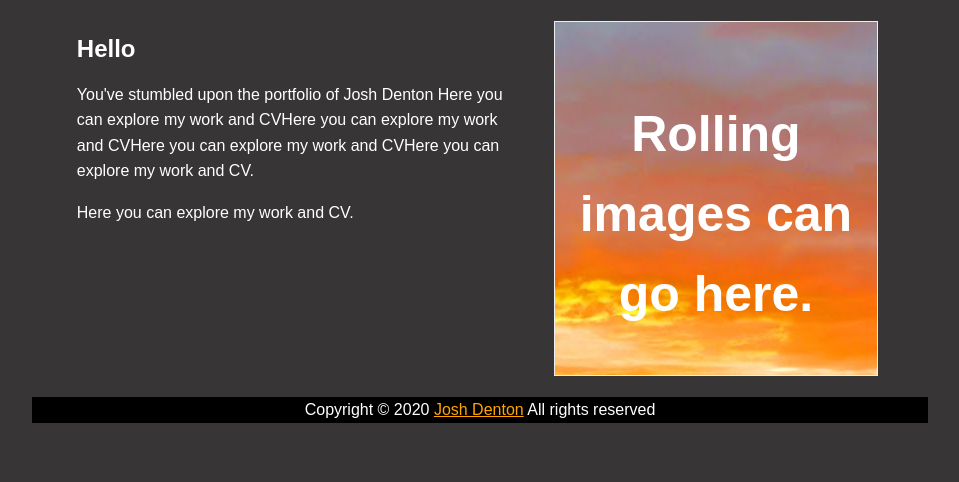
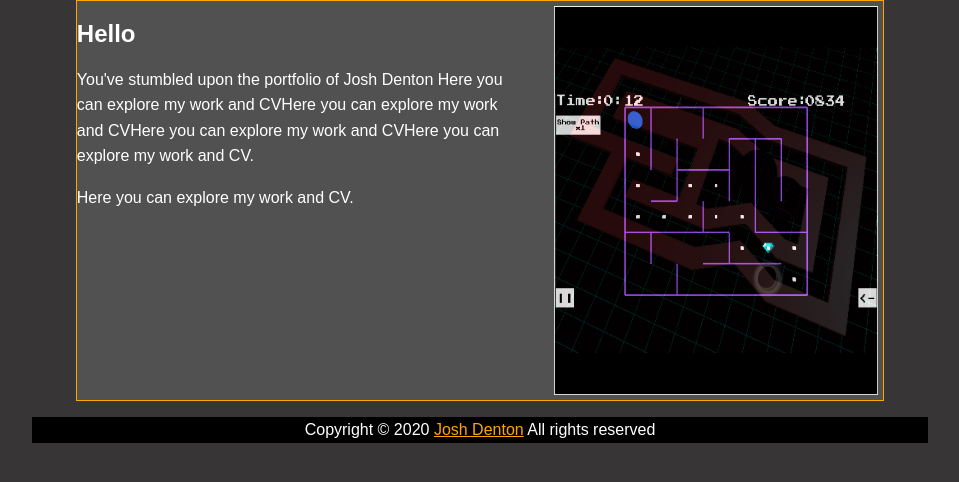
Before and after one commit to joshuadenton5/joshuadenton.github.io, a PHP site: page / in a window 1280 px wide. Shown: the part 175-657 px from the top of the page, without its empty margins (160-1119 px from the left). Run offline with PHP 8.4, Linux system fonts and the light colour scheme.

Commit message:
added image fade, changed certain positions

```diff
--- a/css/style.css
+++ b/css/style.css
@@ -1,6 +1,4 @@
 body {
-    background-color: #ffffff;
-    color: rgb(0, 0, 0);
     font-family: sans-serif;
     font-size: 16px;
     line-height: 1.6em;
@@ -13,9 +11,13 @@ body {
 	overflow: hidden;
     background-color: rgb(55, 53, 53);
 }
-.mainCon{
-    width:90%;
-    margin:auto;
+.mainCon {
+    width: 90%;
+    margin: auto;
+    background-color: rgb(81, 81, 81);
+    border: ridge, thin;
+    border-color: orange;
+    overflow: hidden;
 }
 #main-header
 {
@@ -46,7 +48,7 @@ body {
 	background-color: rgb(81, 81, 81);
     border:ridge;
     border-color: orange;
-    border-width: 1px;
+    border-width: thin;
 }
 #bar{
 	display: inline-block;
@@ -68,16 +70,66 @@ body {
 	color:orange;
 }
 
-#showcase{
-    background-image: url(../images/BartonSunset.jpg);
-	background-repeat: no-repeat;
-	background-position: center center;
-	margin:5px;
-	text-align: center;
+#showcase {
+    height: 387px;
+    position:relative;
+    background-repeat: no-repeat;
+    background-position: center;
+    background-size: cover;
+    background-attachment: fixed;
+    margin: 5px;
     border: ridge;
     border-width: thin;
     float: right;
     width: 40%;
+}
+
+    #showcase img {
+    height: inherit;
+    width: 100%;
+    position: absolute;
+    left: 0;
+    -webkit-transition: opacity 1s ease-in-out;
+    -moz-transition: opacity 1s ease-in-out;
+    -o-transition: opacity 1s ease-in-out;
+    transition: opacity 1s ease-in-out;
+    }
+
+#showcase img.top{
+    animation-name: sc1fade;
+    animation-timing-function:ease-in-out;
+    animation-iteration-count:infinite;
+    animation-duration: 24s;
+    animation-direction:alternate;
+}
+@keyframes sc1fade{
+    0%{
+        opacity:1;
+    }
+    17%{
+        opacity:1;
+    }
+    25% {
+        opacity: 0;
+    }
+    92%{
+        opacity:0;
+    }
+    100% {
+        opacity: 1;
+    }
+}
+/#showcase img:nth-of-type(1){
+    animation-delay: 6s;
+}
+#showcase img:nth-of-type(2) {
+    animation-delay: 4s;
+}
+#showcase img:nth-of-type(3) {
+    animation-delay: 2s;
+}
+#showcase img:nth-of-type(4) {
+    animation-delay: 0;
 }
 #showcase h1{
 	color: #fff;
@@ -103,11 +155,10 @@ body {
 }
 #main-footer a{
     color:orange;
-
 }
 
-@media(max-width:1200px){
-	#main{
+@media(max-width:1000px){
+	#main, #showcase{
 		width:100%;
 		float:none;
 	}
--- a/index.html
+++ b/index.html
@@ -38,7 +38,10 @@
                 <p>Here you can explore my work and CV.</p>
             </section>
             <section id="showcase">
-                <h1> Rolling images can go here.</h1>
+                <img class="bottom" src="./images/tf_1.jpg" />
+                <img class="top" src="./images/track.jpg" />
+                <img class="top" src="./images/bd_2.jpg" />
+                <img class="top" src="./images/ani_1.jpg" />
             </section>
             <aside id="sidebar">
                 <p> </p>
```
Also changed, not shown: images/ani_1.jpg (added), images/bd_1.png (added), images/bd_2.jpg (added), images/cookingWithPolysLogo.png (added), images/cwpGen.png (added), images/cwp_1.png (added), images/good-natured-clothing-logo.png (deleted), images/search.png (deleted), images/tf_1.jpg (added), images/tf_2.jpg (added), images/track.jpg (added).
